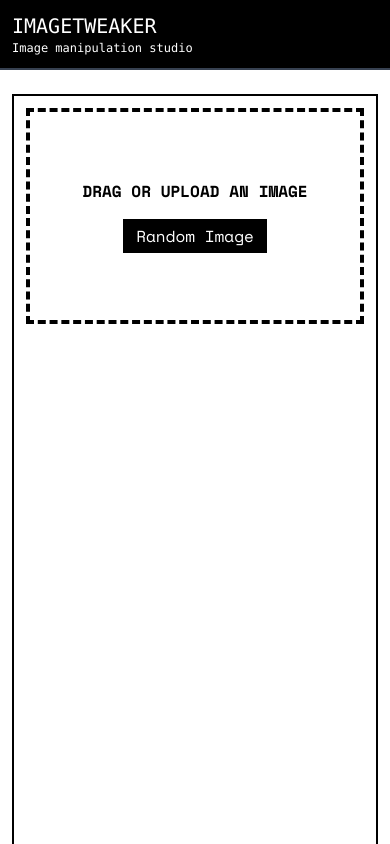
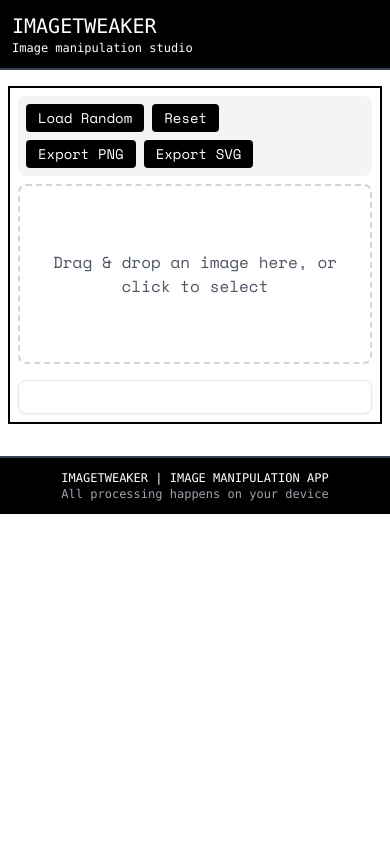
Before and after one commit to andreaperaltro/image-tweaker, a Next.js app: page / in a window 390 px wide. Shown: the top 844 px of the page. Built offline with nearby package versions, Linux system fonts and the light colour scheme.

Commit message:
feat: mobile-friendly UI improvements and fix reset functionality

```diff
--- a/package.json
+++ b/package.json
@@ -1,6 +1,6 @@
 {
   "name": "imagetweaker",
-  "version": "0.1.5",
+  "version": "0.1.6",
   "private": true,
   "scripts": {
     "dev": "next dev -p 3000",
--- a/src/app/page.tsx
+++ b/src/app/page.tsx
@@ -17,20 +17,20 @@ const AdvancedEditor = dynamic(() => import('@/components/AdvancedEditor'), {
 export default function Home() {
   return (
     <main className="min-h-screen bg-white">
-      <header className="bg-black text-white p-3 border-b-2 border-gray-700">
+      <header className="bg-black text-white p-3 border-b-2 border-gray-700 sticky top-0 z-50">
         <div className="container mx-auto">
-          <h1 className="text-xl font-mono uppercase">ImageTweaker</h1>
+          <h1 className="text-xl md:text-2xl font-mono uppercase">ImageTweaker</h1>
           <p className="text-xs font-mono">Image manipulation studio</p>
         </div>
       </header>
 
-      <div className="container mx-auto py-6 px-3">
-        <div className="border-2 border-black p-3">
+      <div className="container mx-auto py-4 md:py-6 px-2 md:px-3">
+        <div className="border-2 border-black p-2 md:p-3">
           <AdvancedEditor />
         </div>
       </div>
 
-      <footer className="bg-black text-white p-3 mt-8 border-t-2 border-gray-700">
+      <footer className="bg-black text-white p-3 mt-4 md:mt-8 border-t-2 border-gray-700">
         <div className="container mx-auto text-center">
           <p className="text-xs font-mono uppercase">ImageTweaker | Image manipulation app</p>
           <p className="text-xs text-gray-400 font-mono">
--- a/src/components/AdvancedEditor.tsx
+++ b/src/components/AdvancedEditor.tsx
@@ -115,9 +115,9 @@ export default function AdvancedEditor() {
   // Dither settings
   const [ditherSettings, setDitherSettings] = useState<DitherSettings>({
     enabled: false,
-    type: 'ordered',
+    type: 'ordered' as 'ordered',
     threshold: 128,
-    colorMode: 'grayscale',
+    colorMode: 'grayscale' as 'grayscale',
     resolution: 30,
     colorDepth: 2
   });
@@ -127,7 +127,7 @@ export default function AdvancedEditor() {
     text: 'MATRIX',
     fontSize: 12,
     fontFamily: 'monospace',
-    colorMode: 'monochrome',
+    colorMode: 'monochrome' as 'monochrome',
     contrast: 1,
     brightness: 0.5,
     invert: false,
@@ -166,11 +166,50 @@ export default function AdvancedEditor() {
       try {
         console.log('Initializing Tweakpane...');
 
-        // Create Tweakpane instance
+        if (!paneContainerRef.current) return;
+
+        // Create a new Tweakpane instance
         const pane = new Pane({
           container: paneContainerRef.current,
-          title: 'Image Editor Controls',
-        });
+          title: 'Image Controls',
+          expanded: true
+        });
+
+        // Add custom styles for mobile
+        const style = document.createElement('style');
+        style.textContent = `
+          .tp-dfwv {
+            --tp-base-background-color: rgba(255, 255, 255, 0.9) !important;
+            --tp-base-foreground-color: #333 !important;
+            --tp-container-background-color: rgba(255, 255, 255, 0.9) !important;
+            --tp-container-background-color-hover: rgba(255, 255, 255, 1) !important;
+            --tp-container-background-color-focus: rgba(255, 255, 255, 1) !important;
+            --tp-container-foreground-color: #333 !important;
+            --tp-button-background-color: #000 !important;
+            --tp-button-background-color-hover: #333 !important;
+            --tp-button-foreground-color: #fff !important;
+            --tp-folder-background-color: rgba(255, 255, 255, 0.9) !important;
+            --tp-folder-background-color-hover: rgba(255, 255, 255, 1) !important;
+            --tp-folder-background-color-focus: rgba(255, 255, 255, 1) !important;
+            --tp-folder-foreground-color: #333 !important;
+            --tp-input-background-color: #fff !important;
+            --tp-input-background-color-hover: #fff !important;
+            --tp-input-background-color-focus: #fff !important;
+            --tp-input-foreground-color: #333 !important;
+            --tp-label-foreground-color: #333 !important;
+            --tp-monitor-background-color: #fff !important;
+            --tp-monitor-foreground-color: #333 !important;
+          }
+
+          @media (max-width: 768px) {
+            .tp-dfwv {
+              --tp-base-padding: 8px !important;
+              --tp-base-font-size: 14px !important;
+              --tp-base-border-radius: 4px !important;
+            }
+          }
+        `;
+        document.head.appendChild(style);
 
         console.log('Pane created:', pane);
 
@@ -1507,10 +1546,13 @@ export default function AdvancedEditor() {
 
   // Reset to original image
   const resetImage = () => {
+    console.log('Reset button clicked');
     if (!originalImageDataRef) return;
+
+    // Reset image and all settings
     setImage(originalImageDataRef);
 
-    // Reset settings
+    // Reset all settings to defaults
     setColorSettings({
       enabled: false,
       hueShift: 0,
@@ -1521,7 +1563,7 @@ export default function AdvancedEditor() {
       invert: false,
       glitchIntensity: 0,
       glitchSeed: Math.random(),
-      blendMode: 'normal'
+      blendMode: 'normal' as 'normal'
     });
 
     setHalftoneSettings({
@@ -1530,8 +1572,8 @@ export default function AdvancedEditor() {
       mix: 100,
       colored: false,
       enableCMYK: false,
-      arrangement: 'grid',
-      shape: 'circle',
+      arrangement: 'grid' as HalftoneArrangement,
+      shape: 'circle' as HalftoneShape,
       angleOffset: 0,
       sizeVariation: 0,
       dotScaleFactor: 0.8,
@@ -1569,6 +1611,54 @@ export default function AdvancedEditor() {
       maxSplitLevels: 2,
       minCellSize: 50
     });
+
+    setThresholdSettings({
+      enabled: false,
+      mode: 'solid' as ThresholdMode,
+      threshold: 128,
+      darkColor: '#000000',
+      lightColor: '#FFFFFF',
+      darkColorStart: '#000000',
+      darkColorEnd: '#000066',
+      lightColorStart: '#FFFFFF',
+      lightColorEnd: '#FFFF66'
+    });
+
+    setDitherSettings({
+      enabled: false,
+      type: 'ordered' as 'ordered',
+      threshold: 128,
+      colorMode: 'grayscale' as 'grayscale',
+      resolution: 30,
+      colorDepth: 2
+    });
+
+    setTextDitherSettings({
+      enabled: false,
+      text: 'MATRIX',
+      fontSize: 12,
+      fontFamily: 'monospace',
+      colorMode: 'monochrome' as 'monochrome',
+      contrast: 1,
+      brightness: 0.5,
+      invert: false,
+      resolution: 2
+    });
+
+    // Force recreate Tweakpane instance
+    if (paneRef.current) {
+      paneRef.current.dispose();
+      paneRef.current = null;
+
+      // Force a rerender by simulating an image change, which will recreate the pane
+      setImage(null);
+      setTimeout(() => {
+        setImage(originalImageDataRef);
+      }, 50);
+    } else {
+      // If there's no pane yet, just process the image with reset settings
+      processImage();
+    }
   };
 
   // Handle color setting changes
@@ -1737,61 +1827,72 @@ export default function AdvancedEditor() {
   }, [image, processImage]);
 
   return (
-    <div className="min-h-screen relative">
-      {!image ? (
-        <div
-          {...getRootProps()}
-          className={`border-4 border-dashed border-black p-10 text-center cursor-pointer ${
-            isDragActive ? 'bg-gray-100' : ''
-          }`}
-          style={{ minHeight: '200px' }}
+    <div className="flex flex-col lg:flex-row gap-4">
+      {/* Canvas Container */}
+      <div className="flex-1 min-w-0">
+        <div className="sticky top-20">
+          <div className="bg-gray-100 p-2 rounded-lg mb-2 flex flex-wrap gap-2 items-center justify-between">
+            <div className="flex flex-wrap gap-2 items-center">
+              <button
+                onClick={loadRandomImage}
+                className="px-3 py-1 bg-black text-white text-sm rounded hover:bg-gray-800 transition-colors"
               >
-          <input {...getInputProps()} />
-          <div className="flex flex-col items-center justify-center h-32">
-            <p className="text-base uppercase font-bold">Drag or upload an image</p>
+                Load Random
+              </button>
               <button
-              onClick={(e) => {
-                e.stopPropagation();
-                loadRandomImage();
-              }}
-              className="mt-4 px-3 py-1 bg-black text-white border border-black hover:bg-white hover:text-black transition"
+                onClick={resetImage}
+                className="px-3 py-1 bg-black text-white text-sm rounded hover:bg-gray-800 transition-colors"
               >
-              Random Image
+                Reset
+              </button>
+            </div>
+            <div className="flex flex-wrap gap-2 items-center">
+              <button
+                onClick={() => canvasRef.current && exportAsPng(canvasRef.current)}
+                className="px-3 py-1 bg-black text-white text-sm rounded hover:bg-gray-800 transition-colors"
+              >
+                Export PNG
+              </button>
+              <button
+                onClick={() => canvasRef.current && exportAsSvg(canvasRef.current)}
+                className="px-3 py-1 bg-black text-white text-sm rounded hover:bg-gray-800 transition-colors"
+              >
+                Export SVG
               </button>
             </div>
           </div>
-      ) : (
+
           <div className="relative">
-          {/* Canvas Area */}
-          <div className="relative">
-            {processing && (
-              <div className="absolute inset-0 flex items-center justify-center bg-white bg-opacity-70 z-10">
-                <div className="h-6 w-6 border-2 border-black border-t-transparent animate-spin"></div>
-              </div>
-            )}
+            <div
+              {...getRootProps()}
+              className={`border-2 border-dashed ${
+                isDragActive ? 'border-blue-500 bg-blue-50' : 'border-gray-300'
+              } rounded-lg p-4 text-center cursor-pointer transition-colors`}
+            >
+              <input {...getInputProps()} />
+              {image ? (
                 <canvas
                   ref={canvasRef}
                   width={canvasWidth}
                   height={canvasHeight}
-              className="max-w-full border border-black"
+                  className="max-w-full h-auto mx-auto"
                 />
-          </div>
-
-          {/* Tweakpane Container - Floating on right */}
-          <div
-            ref={paneContainerRef}
-            className="absolute top-0 right-0 mt-4"
-            style={{
-              position: 'fixed',
-              top: '20px',
-              right: '20px',
-              maxHeight: 'calc(100vh - 40px)',
-              overflowY: 'auto',
-              zIndex: 1000
-            }}
-          />
+              ) : (
+                <div className="py-12">
+                  <p className="text-gray-600">Drag & drop an image here, or click to select</p>
                 </div>
               )}
             </div>
+          </div>
+        </div>
+      </div>
+
+      {/* Controls Panel */}
+      <div className="lg:w-80 xl:w-96">
+        <div className="sticky top-20 bg-white p-4 rounded-lg border border-gray-200 shadow-sm">
+          <div ref={paneContainerRef} className="tweakpane-container"></div>
+        </div>
+      </div>
+    </div>
   );
 }
```
Also changed, not shown: 1 other file (tests, documents, lock files or other folders). Lines whose indentation alone changed are shown as unchanged.
